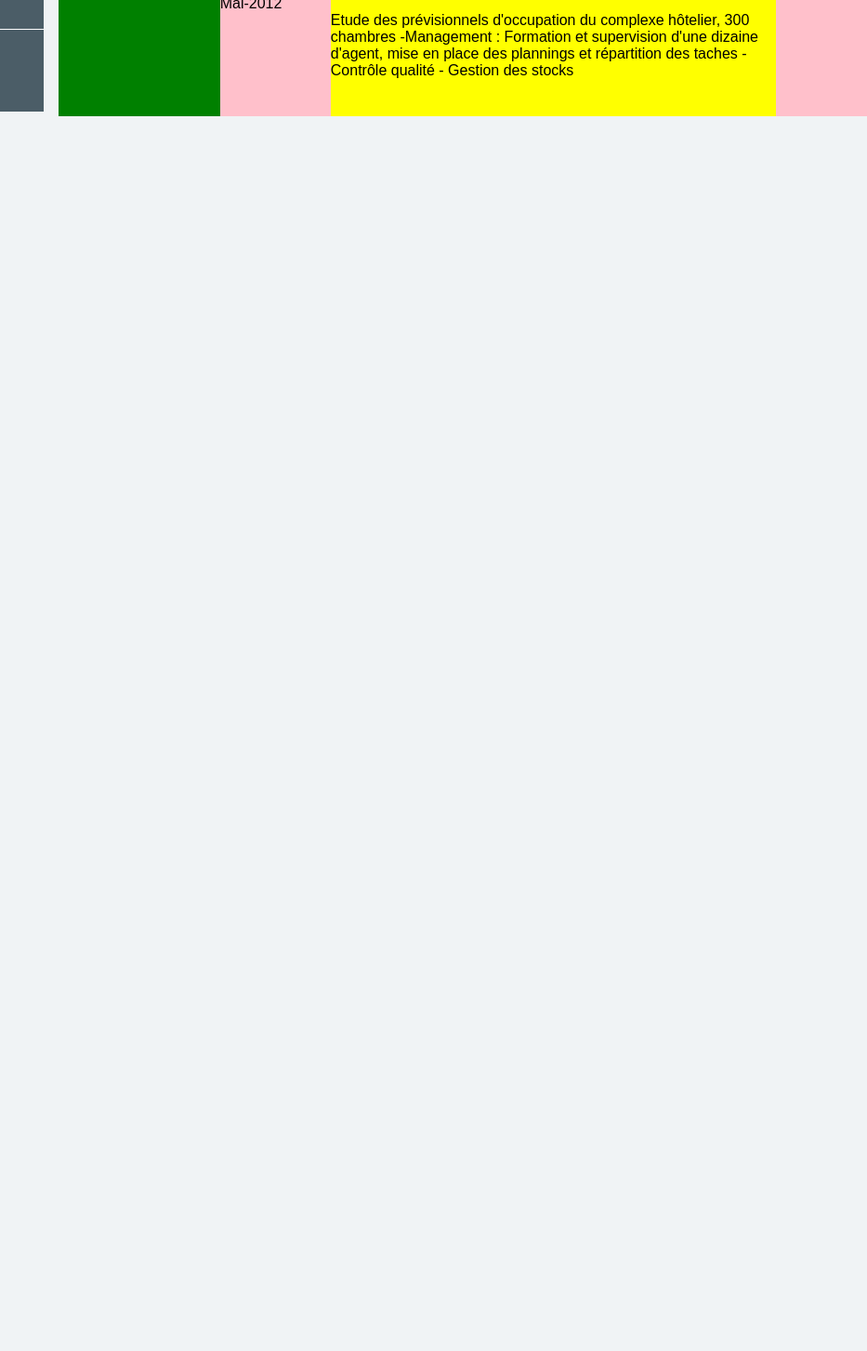
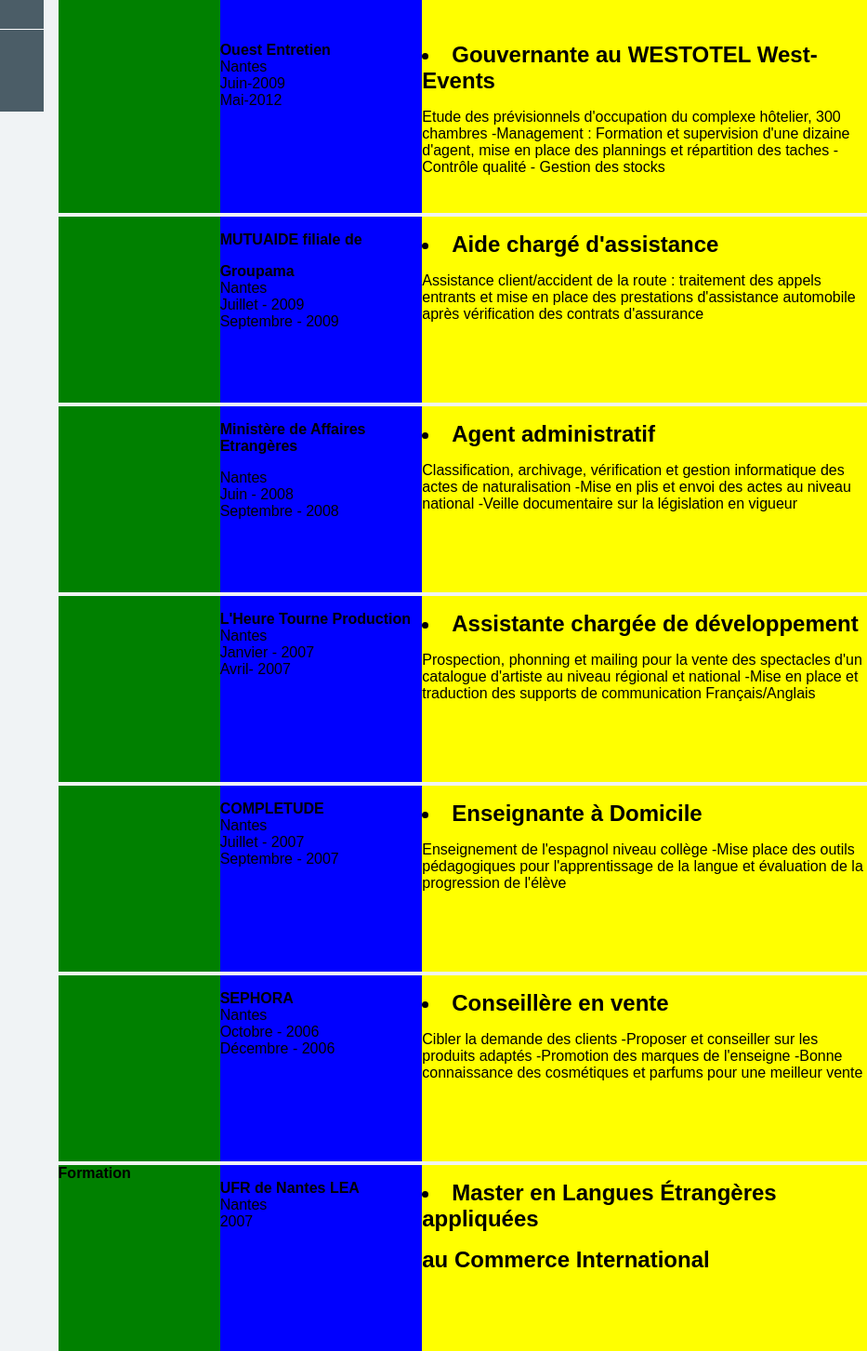
Before and after one commit to RIAMA44/RIAMA44.github.io, a plain HTML site: page index.html in a window 1280 px wide. Shown: the part 495-1948 px from the top of the page at 93% size, without its empty margins (347-1280 px from the left). Before the commit the page ends 800 px from the top, so only its background shows below. Drawn offline with Linux system fonts and the light colour scheme.

Commit message:
Update index.html

```diff
--- a/index.html
+++ b/index.html
@@ -6,15 +6,19 @@
 	</head>
 
 	<body>
-		<div id="introduction">
+
+		<div class="titre">
+			<div id="introduction">
 			<div class="bloc">
 				<h1>Maria Mputu</h1>
 				<p class="text-introduction">Conseillère en assurance maladie possédant plus de 5 ans d'expérience dans l'accompagnement des clients et le suivi approfondi des requêtes.</p>
-			</div>
-			<div class="bloc">
-				<img src=https://media-exp1.licdn.com/dms/image/C4D03AQFC5N0sLasZeg/profile-displayphoto-shrink_400_400/0?e=1601510400&v=beta&t=aXknJzau4kmMCdnj5iaEwhQgpJ3fVekW5nOPVp2r-sk width="200px" height="200px">
+		</div>
+			<div class="bloc1">
+				<img src=https://media-exp1.licdn.com/dms/image/C4D03AQFC5N0sLasZeg/profile-displayphoto-shrink_400_400/0?e=1601510400&v=beta&t=aXknJzau4kmMCdnj5iaEwhQgpJ3fVekW5nOPVp2r-sk width="170px" height="170px"float=right>
 			</div>
 		</div>
+	</div>
+
 		<div id="colonne1">
 			<h2 class="titre_souligner">Coordonnées</h2>
 			<p class="coordonnees">Email</p>
@@ -65,16 +69,15 @@
 
 			<div class="bloccamieg">
 				<div class=" Expérience">
-
-				</div class=infocamieg>
-				<div id="gouvernates">
+					<h4 class="titre-experience"></h4>
+				</div>
+				<div id="infocamieg">
 					<p class="coordonnees">Ouest Entretien</p>
 					<p class="test">Nantes</p>
 					<p class="test">Juin-2009</p>
 					<p class="test">Mai-2012</p>
 				</div>
-
-			<div class="blocwestotel">
+				<div class="bloccamieg2">
 				<h2 class="titre-camieg"><li> Gouvernante au WESTOTEL West-Events</li></h2>
 				<p>Etude des prévisionnels d'occupation du complexe
 hôtelier, 300 chambres -Management : Formation et
@@ -82,9 +85,116 @@
 plannings et répartition des taches -Contrôle qualité -
 Gestion des stocks</p>
 		</div>
+		</div>
 
+		<div class="bloccamieg">
+				<div class=" Expérience">
+					<h4 class="titre-experience"></h4>
+				</div>
+				<div id="infocamieg">
+					<p class="coordonnees">MUTUAIDE filiale de</p>
+					<p class="coordonnees">Groupama</p>
+					<p class="test">Nantes</p>
+					<p class="test">Juillet - 2009</p>
+					<p class="test">Septembre - 2009</p>
+				</div>
+				<div class="bloccamieg2">
+				<h2 class="titre-camieg"><li> Aide chargé d'assistance</li></h2>
+				<p>Assistance client/accident de la route : traitement
+des appels entrants et mise en place des prestations
+d'assistance automobile après vérification des
+contrats d'assurance</p>
+		</div>
+			</div>
+			<div class="bloccamieg">
+				<div class=" Expérience">
+					<h4 class="titre-experience"></h4>
+				</div>
+				<div id="infocamieg">
+					<p class="coordonnees">Ministère de Affaires Etrangères</p>
+					<p class="coordonnees">
+					<p class="test">Nantes</p>
+					<p class="test">Juin - 2008</p>
+					<p class="test">Septembre - 2008</p>
+				</div>
+				<div class="bloccamieg2">
+				<h2 class="titre-camieg"><li> Agent administratif</li></h2>
+				<p>Classification, archivage, vérification et gestion
+informatique des actes de naturalisation -Mise en
+plis et envoi des actes au niveau national -Veille
+documentaire sur la législation en vigueur</p>
+		</div>
+			</div>
+				<div class="bloccamieg">
+				<div class=" Expérience">
+					<h4 class="titre-experience"></h4>
+				</div>
+				<div id="infocamieg">
+					<p class="coordonnees">L'Heure Tourne Production</p>
+					<p class="test">Nantes</p>
+					<p class="test">Janvier - 2007</p>
+					<p class="test">Avril- 2007</p>
+				</div>
+				<div class="bloccamieg2">
+				<h2 class="titre-camieg"><li> Assistante chargée de développement</li></h2>
+				<p>Prospection, phonning et mailing pour la vente des
+spectacles d'un catalogue d'artiste au niveau régional
+et national -Mise en place et traduction des supports
+de communication Français/Anglais</p>
+		</div>
+			</div>
+				<div class="bloccamieg">
+				<div class=" Expérience">
+					<h4 class="titre-experience"></h4>
+				</div>
+				<div id="infocamieg">
+					<p class="coordonnees">COMPLETUDE</p>
+					<p class="test">Nantes</p>
+					<p class="test">Juillet - 2007</p>
+					<p class="test">Septembre - 2007</p>
+				</div>
+				<div class="bloccamieg2">
+				<h2 class="titre-camieg"><li> Enseignante à Domicile</li></h2>
+				<p>Enseignement de l'espagnol niveau collège -Mise
+place des outils pédagogiques pour l'apprentissage
+de la langue et évaluation de la progression de l'élève</p>
+		</div>
+			</div>
+				<div class="bloccamieg">
+				<div class=" Expérience">
+					<h4 class="titre-experience"></h4>
+				</div>
+				<div id="infocamieg">
+					<p class="coordonnees">SEPHORA</p>
+					<p class="test">Nantes</p>
+					<p class="test"> Octobre - 2006</p>
+					<p class="test"> Décembre - 2006</p>
+				</div>
+				<div class="bloccamieg2">
+				<h2 class="titre-camieg"><li> Conseillère en vente</li></h2>
+				<p>Cibler la demande des clients -Proposer et conseiller
+sur les produits adaptés -Promotion des marques de
+l'enseigne -Bonne connaissance des cosmétiques et
+parfums pour une meilleur vente</p>
+		</div>
+			</div>
+				<div class="bloccamieg">
+				<div class=" Expérience">
+					<h4 class="titre-experience">Formation</h4>
+				</div>
+				<div id="infocamieg">
+					<p class="coordonnees">UFR de Nantes LEA</p>
+					<p class="test">Nantes</p>
+					<p class="test">2007</p>
 
+				</div>
+				<div class="bloccamieg2">
+				<h2 class="titre-camieg"><li>Master en Langues Étrangères appliquées</li></h2>
+				<h2 class="titre-camieg">au Commerce International</h2>
+
+		</div>
 			</div>
+
 
 </body>
 
```
